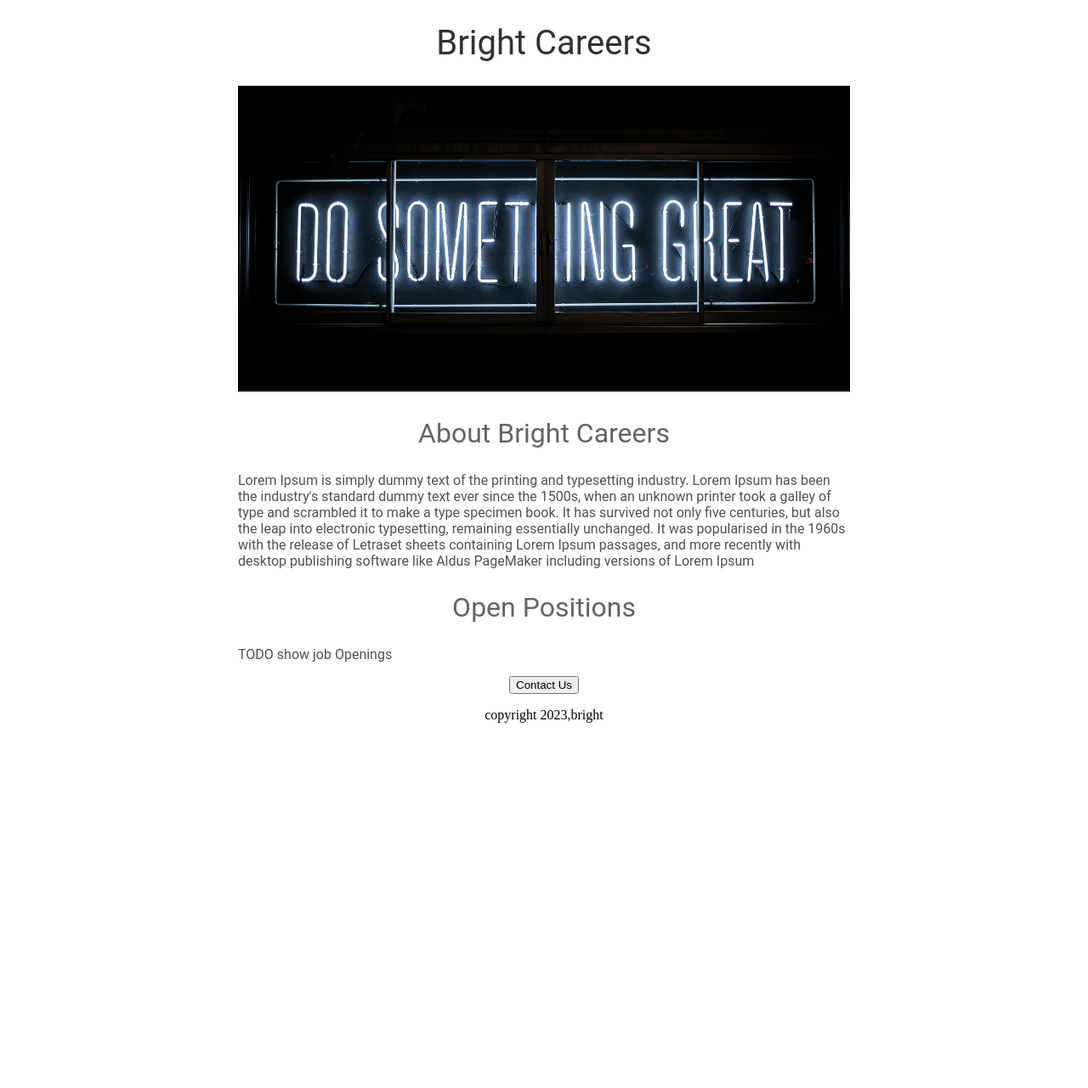
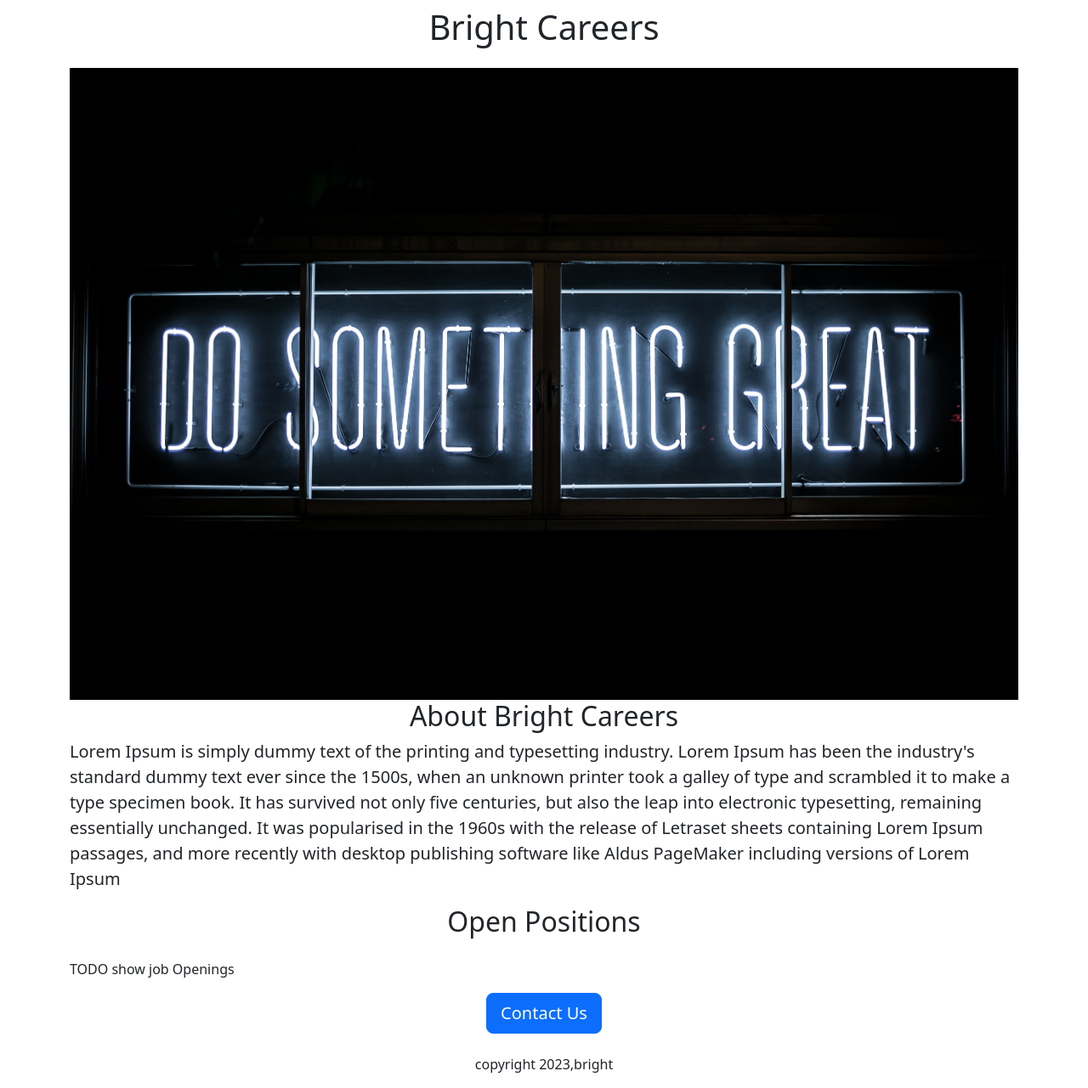
Before and after one commit to lucifer00784/careers-website, a Flask app: page / in a window 1280 px wide. Shown: the whole page at 85% size. Before the commit the page ends 851 px from the top, so only its background shows below. Run offline with Flask 2, Linux system fonts and the light colour scheme.

Commit message:
added bootstrap classes

```diff
--- a/templates/home.html
+++ b/templates/home.html
@@ -1,57 +1,28 @@
 <!DOCTYPE html>
 <html>
   <head>
+    <meta charset="utf-8">
+    <meta name="viewport" content="width=device-width, initial-scale=1">
     <title>
       Bright Careers
     </title>
-    <style>
-      h1{
-        font-size:40px;
-        font-family:Roboto;
-        font-weight:normal;
-        color:rgb(50,50,50);
-        text-align:center;
-      }
-      #banner{
-        width: 100%;
-        height: 360px;
-        object-fit: cover;
-      }
-      h2{
-        font-family:Roboto;
-        font-size:32px;
-        color:rgb(100,100,100);
-        text-align:center;
-        font-weight:normal;
-      }
-      #container{
-        max-width:720px;
-        margin:0 auto 0 auto;
-      }
-      #contact{
-        text-align:center;
-      }
-      .bodytext{
-        font-family:Roboto;
-        color:rgb(80,80,80)
-      }
-    </style>
+   <link href="https://cdn.jsdelivr.net/npm/bootstrap@5.3.0-alpha1/dist/css/bootstrap.min.css" rel="stylesheet" integrity="sha384-GLhlTQ8iRABdZLl6O3oVMWSktQOp6b7In1Zl3/Jr59b6EGGoI1aFkw7cmDA6j6gD" crossorigin="anonymous">
   </head>
   <body>
-    <div id="container">
-      <h1>Bright Careers</h1>
-      <img id="banner" src="/static/banner.jpg"/>
-      <h2>
+    <div class="container">
+      <h1 class="text-center mt-2 mb-4">Bright Careers</h1>
+        <img class="img-fluid"id="banner" src="/static/banner.jpg" height="360px" width="100%"/>
+      <h2 class="text-center">
         About Bright Careers
       </h2>
-      <p class="bodytext">
+      <p class="lead">
         Lorem Ipsum is simply dummy text of the printing and typesetting industry. Lorem Ipsum has been the industry's standard dummy text ever since the 1500s, when an unknown printer took a galley of type and scrambled it to make a type specimen book. It has survived not only five centuries, but also the leap into electronic typesetting, remaining essentially unchanged. It was popularised in the 1960s with the release of Letraset sheets containing Lorem Ipsum passages, and more recently with desktop publishing software like Aldus PageMaker including versions of Lorem Ipsum
       </p>
-      <h2>Open Positions</h2>
-      <p class="bodytext">TODO show job Openings</p>
-        <div id="contact" >
-          <button>Contact Us</button>
-          <p>copyright 2023,bright</p>
+      <h2 class="text-center mt-2 mb-4">Open Positions</h2>
+      <p >TODO show job Openings</p>
+        <div class="text-center" >
+          <button class="btn btn-primary btn-lg">Contact Us</button>
+          <p class="mt-4">copyright 2023,bright</p>
         </div>
     </div>
   </body>
```
